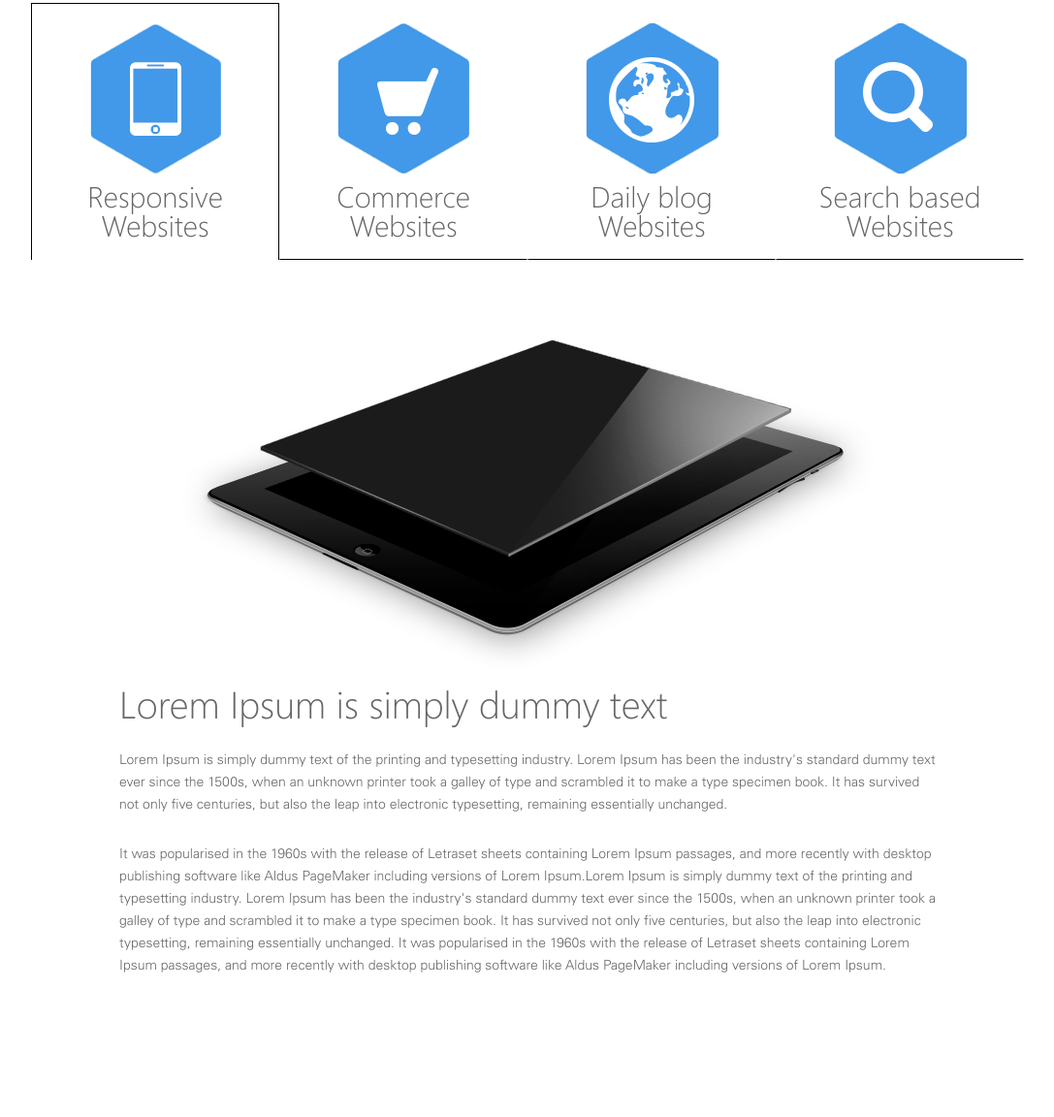
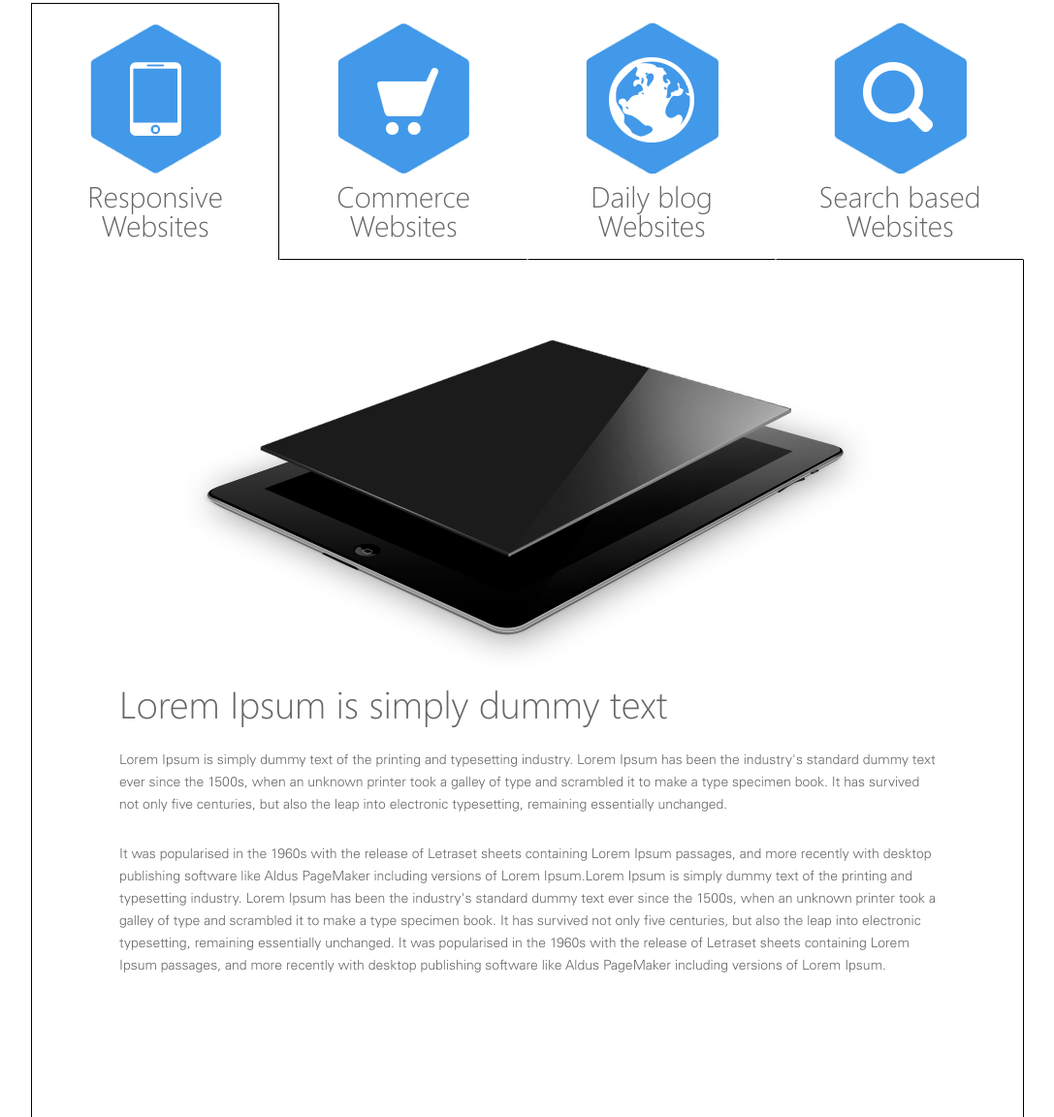
Before and after one commit to kazachenko2v/sliders-tabs, a plain HTML site: page index.html in a window 1280 px wide. Shown: the part 626-1778 px from the top of the page at 97% size, without its empty margins (96-1183 px from the left). Drawn offline with Linux system fonts and the light colour scheme.

Commit message:
main tabs border fix

```diff
--- a/css/main.scss
+++ b/css/main.scss
@@ -433,7 +433,7 @@ header {
     width: 15px;
     height: 15px;
     margin: 0 3px;
-    border: solid 1px #ffffff;
+    border: solid 1px #000000;
     border-radius: 50%;
     cursor: pointer;
 }
@@ -444,7 +444,7 @@ header {
 
 .active {
     @extend %slider-indicator-element;
-    background-color: #ffffff;
+    background-color: #000000;
 }
 
 // tabs---------------------------------------------------------
@@ -521,7 +521,7 @@ header {
 
 .main-tab-content {
     grid-area: content;
-    border: 1px solid #ffffff;
+    border: 1px solid #000000;
     border-top: none;
 
     .main-tab-content-counteiner {
@@ -544,8 +544,6 @@ header {
         line-height: 23px;
     }
 }
-
-
 
 .content-active {
     .main-tab-content-counteiner {
@@ -624,10 +622,10 @@ header {
         display: block;
         height: 0;
         overflow: hidden;
+        border: none;
         transition: all .3s ease;
 
         .main-tab-content-counteiner {
-            border: none;
             padding: 30px;
             opacity: 1;
         }
```
Also changed, not shown: css/main.css, 1 other file.
